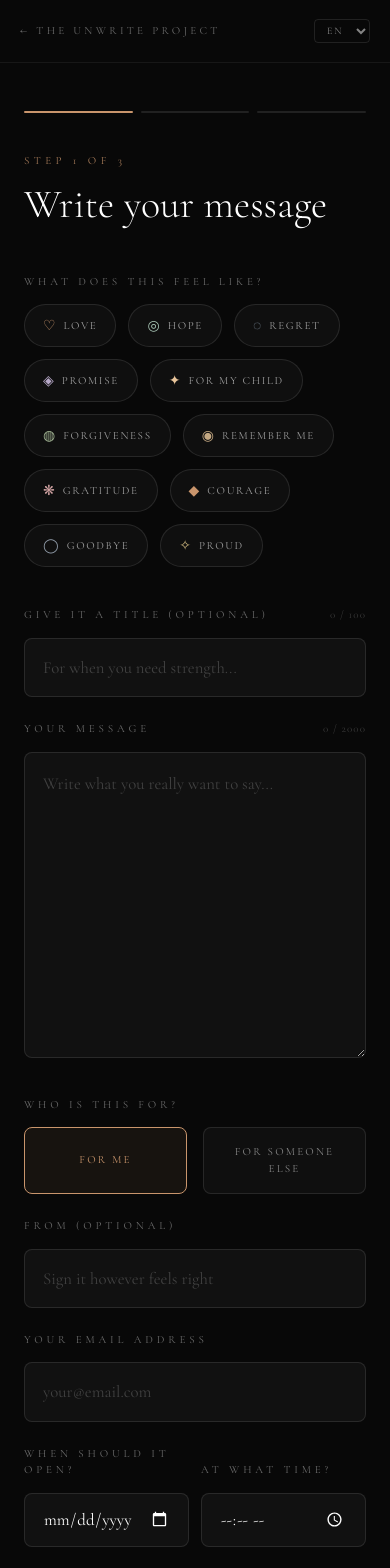
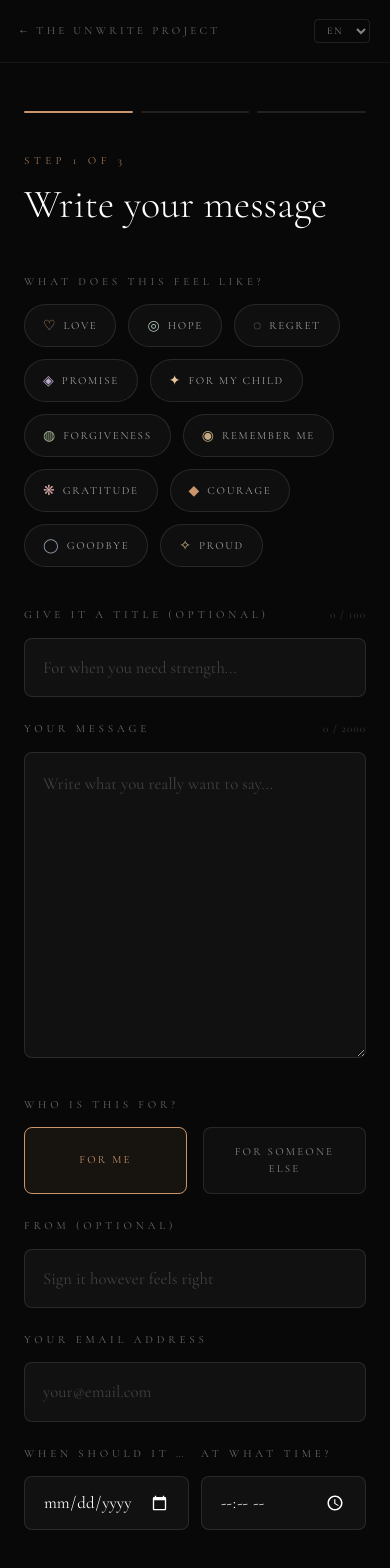
Before and after one commit to Calin-Spiridon/the-unsend-project, a Next.js app: page /en/create in a window 390 px wide. Shown: the top 1568 px of the page. Built offline with nearby package versions, Linux system fonts and the light colour scheme.

Commit message:
fix date grid labels mobile

```diff
--- a/app/[locale]/create/page.tsx
+++ b/app/[locale]/create/page.tsx
@@ -76,7 +76,7 @@ export default function CreatePage() {
     <main style={{ minHeight: '100vh', background: '#080808', color: '#fff' }}>
       <style>{`
         .create-container { max-width: 680px; margin: 0 auto; padding: 3rem 1.5rem 5rem; overflow-x: hidden; }
-        .field-label { font-size: 11px; letter-spacing: 0.35em; text-transform: uppercase; color: rgba(255,255,255,0.4); display: block; margin-bottom: 0.875rem; }
+        .field-label { font-size: 11px; letter-spacing: 0.35em; text-transform: uppercase; color: rgba(255,255,255,0.4); display: block; margin-bottom: 0.875rem; white-space: nowrap; overflow: hidden; text-overflow: ellipsis; }
         .text-input { width: 100%; background: rgba(255,255,255,0.04); border: 1px solid rgba(255,255,255,0.1); border-radius: 8px; padding: 16px 18px; color: #fff; font-size: 1.05rem; outline: none; font-family: 'Cormorant Garamond', serif; transition: border-color 0.3s; color-scheme: dark; box-sizing: border-box; }
         .text-input:focus { border-color: rgba(201,149,108,0.5); }
         .text-input::placeholder { color: rgba(255,255,255,0.2); }
@@ -231,7 +231,7 @@ export default function CreatePage() {
 
         {/* Date + Time */}
        <div className="date-grid" style={{ marginBottom: '3rem' }}>
-          <div style={{ display: 'flex', flexDirection: 'column' }}>
+       <div style={{ display: 'flex', flexDirection: 'column', minWidth: 0 }}>
           <label className="field-label">{t("create.date_label")}</label>
        <input
       type="date"
@@ -241,7 +241,7 @@ export default function CreatePage() {
       style={{ height: '54px' }}
     />
   </div>
-          <div style={{ display: 'flex', flexDirection: 'column' }}>
+     <div style={{ display: 'flex', flexDirection: 'column', minWidth: 0 }}>
     <label className="field-label">{t("create.time_label")}</label>
     <input
       type="time"
```
Lines whose indentation alone changed are shown as unchanged.
